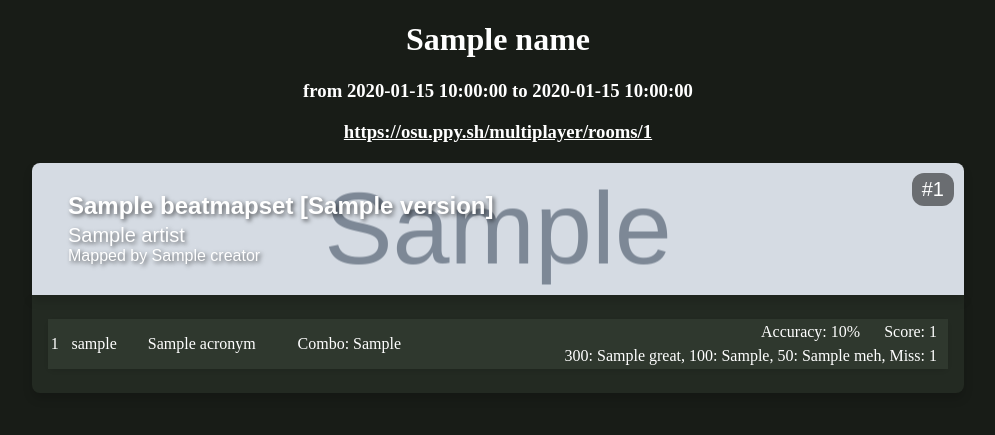
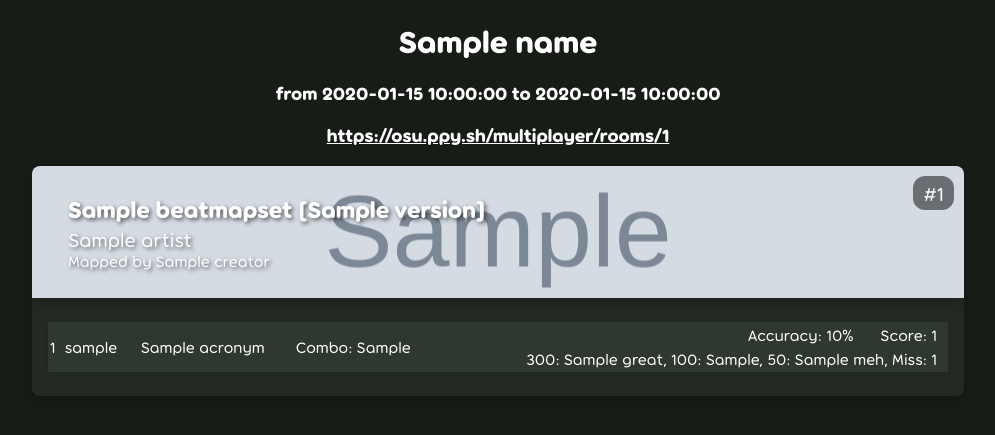
Before and after one commit to ILW8/lazermp, a FastAPI app: template templates/room.html in a window 1280 px wide. Shown: the top 435 px of the page, without its empty margins (142-1137 px from the left). Run offline with FastAPI, Linux system fonts and the light colour scheme; the template is opened without the code that fills it: most values are stand-ins (such as "Sample title", 1, 10 or a date in 2020); grey boxes marked "Sample" are stand-in pictures.

Commit message:
add torus font

```diff
--- a/main.py
+++ b/main.py
@@ -1,11 +1,11 @@
 import datetime
 import os
 from fastapi.responses import HTMLResponse, Response
+from fastapi.staticfiles import StaticFiles
+from fastapi.templating import Jinja2Templates
+from fastapi import FastAPI, Request
+
 import asyncio
-
-from fastapi.templating import Jinja2Templates
-
-from fastapi import FastAPI, Request
 from aiocache import cached
 from dotenv import load_dotenv
 import httpx
@@ -16,6 +16,8 @@
 
 aiolimit = AsyncLimiter(8, 4)
 app = FastAPI()
+app.mount("/static", StaticFiles(directory="static"), name="static")
+
 templates = Jinja2Templates(directory="templates")
 
 
--- a/templates/room.html
+++ b/templates/room.html
@@ -5,7 +5,19 @@
     <title>osu!lazer room</title>
 
     <style>
+        @font-face {
+            font-family: 'Torus';
+            src: url('/static/Torus-Regular.otf') format('opentype');
+        }
+
+        @font-face {
+            font-family: 'Torus';
+            font-weight: bold;
+            src: url('/static/Torus-Bold.otf') format('opentype');
+        }
+
         body, h1, h3, p, div, a, table, td, th {
+            font-family: 'Torus', sans-serif;
             color: white !important;
         }
     </style>
```
Also changed, not shown: static/Torus-Bold.otf (added), static/Torus-Regular.otf (added).
